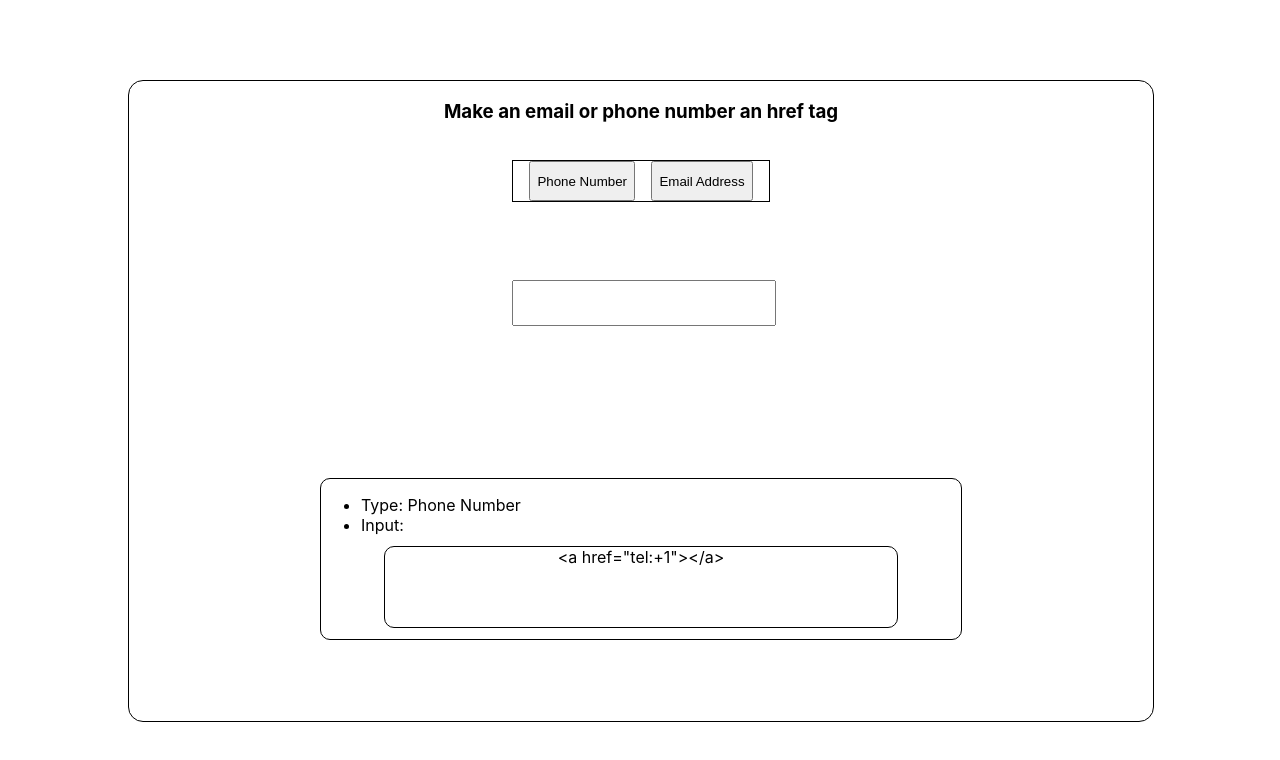
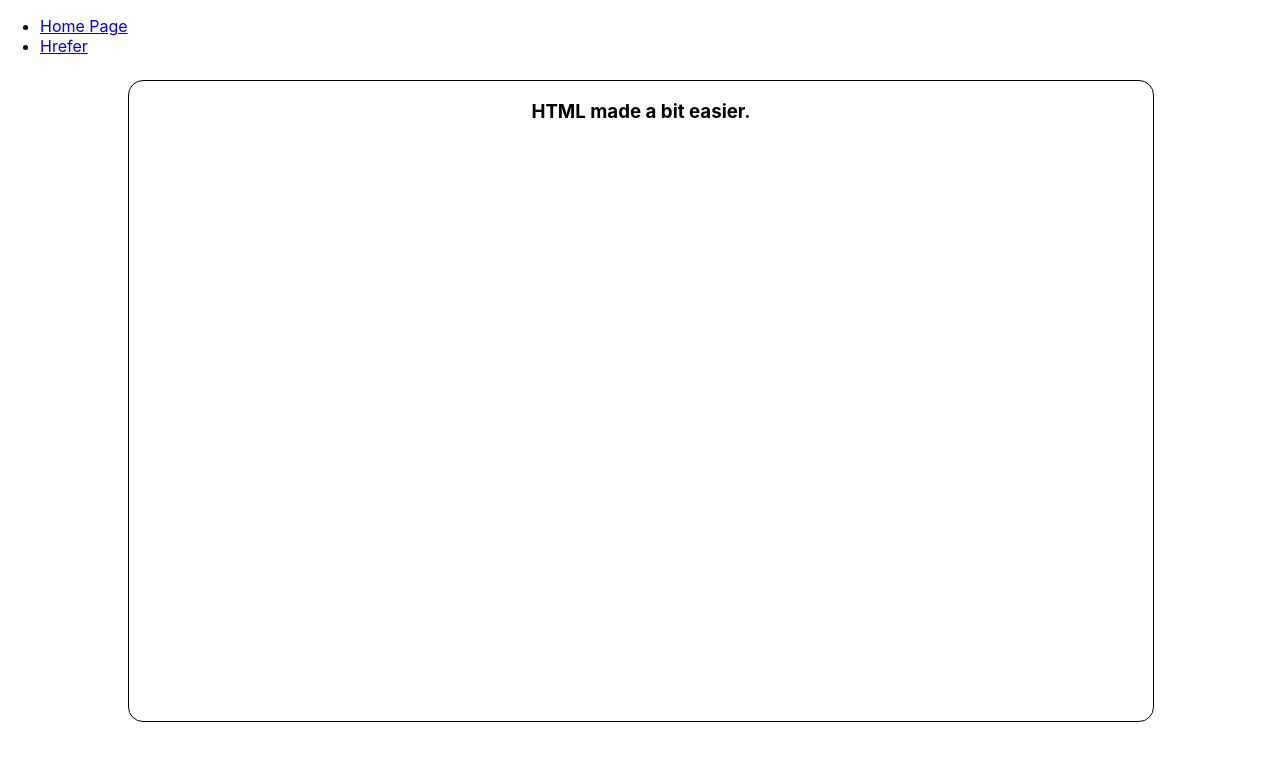
Before and after one commit to kevinfields/html-helper, a React (Create React App) app: page / in a window 1280 px wide. Shown: the top 760 px of the page. Built offline with nearby package versions, Linux system fonts and the light colour scheme.

Commit message:
home page

```diff
--- a/src/App.js
+++ b/src/App.js
@@ -1,13 +1,23 @@
 import { Route, Routes } from "react-router-dom";
+import Navbar from "./components/Navbar";
+import HomePage from "./pages/HomePage/HomePage";
 import HREFerPage from "./pages/HREFerPage/HREFerPage";
 
 function App() {
   return (
     <div className="App">
+      <Navbar />
       <Routes>
         <Route
           exact
           path="/"
+          element={
+            <HomePage />
+          }
+        />
+        <Route
+          exact
+          path="/hrefer"
           element={
             <HREFerPage />
           }
--- /dev/null
+++ b/src/components/Navbar.js
@@ -0,0 +1,19 @@
+import React from 'react'
+import { Link } from 'react-router-dom'
+
+const Navbar = () => {
+  return (
+    <div class="navbar">
+      <ul>
+        <li>
+          <Link to="/">Home Page</Link>
+        </li>
+        <li>
+          <Link to="hrefer">Hrefer</Link>
+        </li>
+      </ul>
+    </div>
+  )
+}
+
+export default Navbar
--- a/src/pages/HREFerPage/HREFerPage.js
+++ b/src/pages/HREFerPage/HREFerPage.js
@@ -31,13 +31,13 @@ const HREFerPage = () => {
       <div className="page-content">
         <div className="href-type-switch-buttons">
           <button
-            className={"href-switch-" + address.type === 0 ? 'selected' : 'unselected'}
+            className={"href-switch-" + address.type === 0 ? "selected" : "unselected"}
             onClick={() => setAddress({...address, type: 0})}
           >
             Phone Number
           </button>
           <button
-            className={"href-switch-" + address.type === 1 ? 'selected' : 'unselected'}
+            className={"href-switch-" + address.type === 1 ? "selected" : "unselected"}
             onClick={() => setAddress({...address, type: 1})}
           >
             Email Address
--- /dev/null
+++ b/src/pages/HomePage/HomePage.js
@@ -0,0 +1,11 @@
+import React from 'react'
+
+const HomePage = () => {
+  return (
+    <div className="page">
+      <h3 className="page-header">HTML made a bit easier.</h3>
+    </div>
+  )
+}
+
+export default HomePage
```
